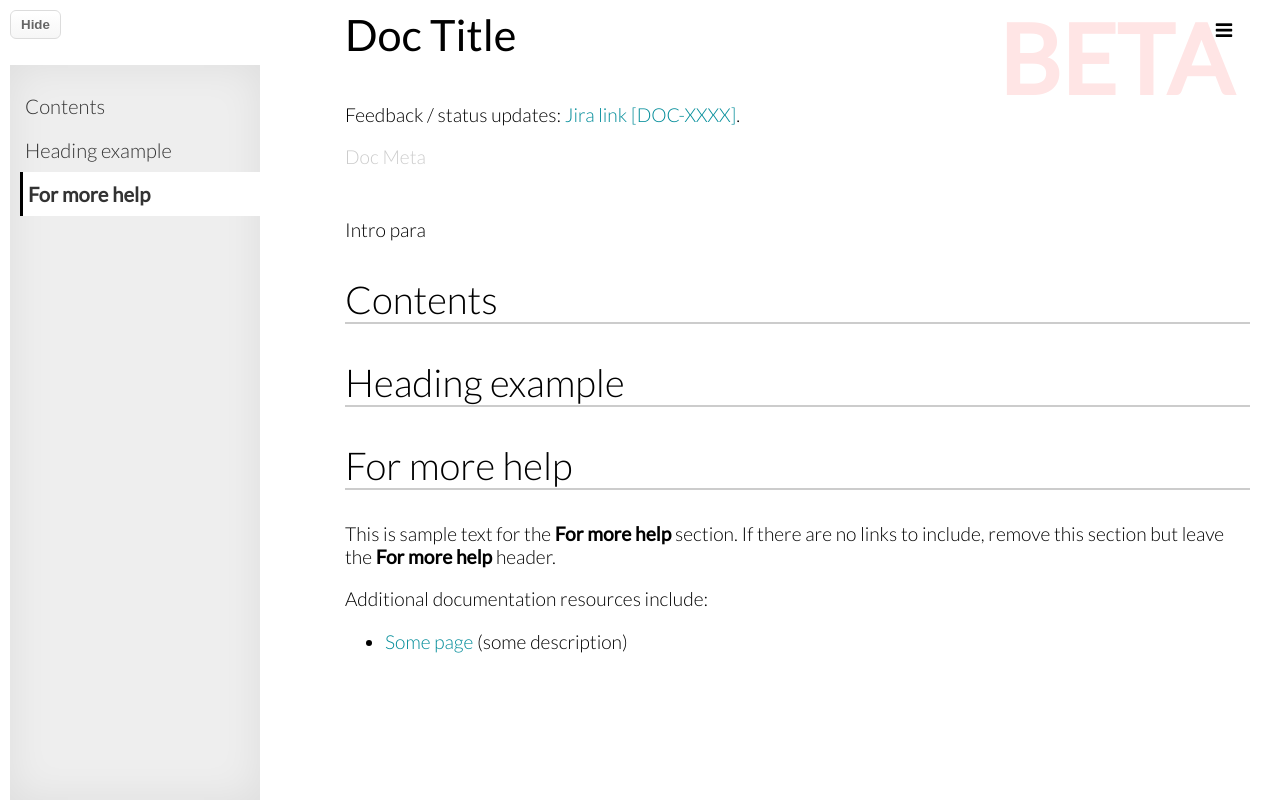
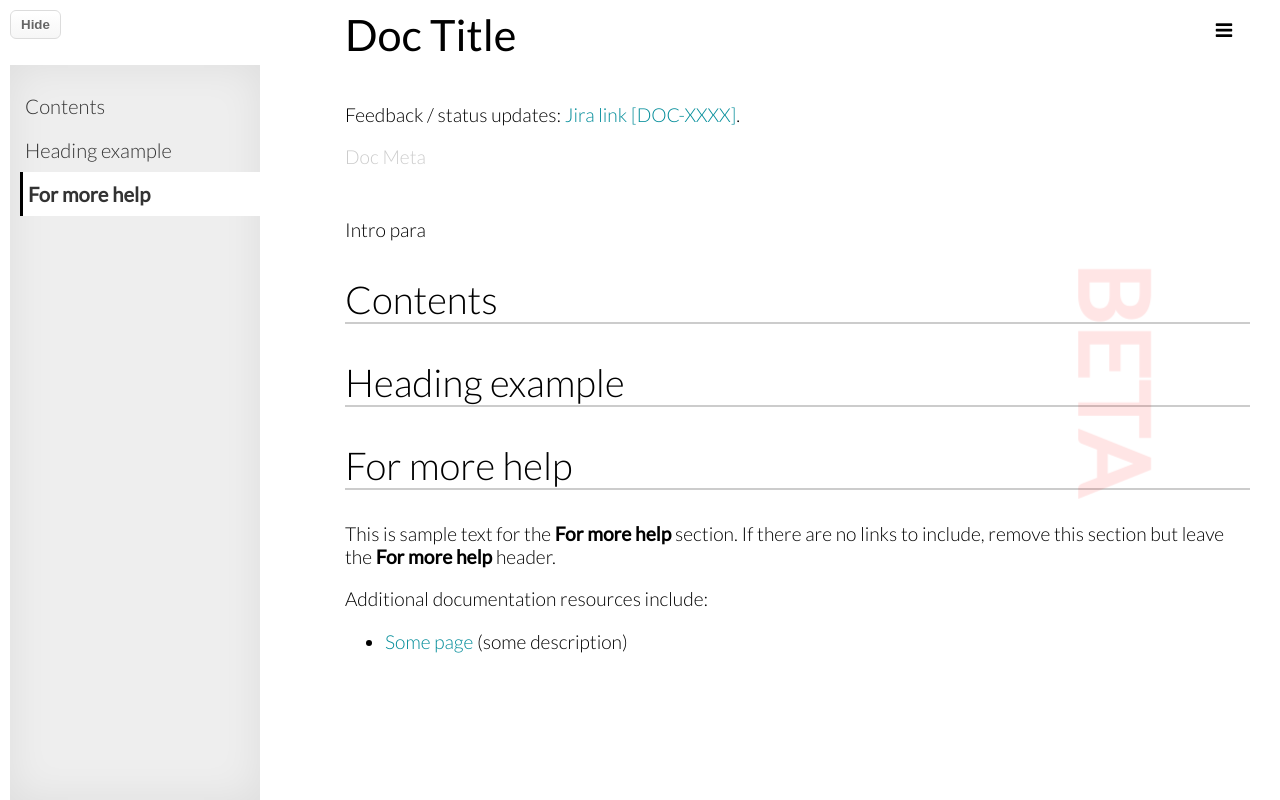
Before and after one commit to roadlittledawn/web-doc-template, a PHP site: page /docs/doc-collab-template.html in a window 1280 px wide. Run offline with PHP 8.4, Linux system fonts and the light colour scheme; some libraries are stand-ins or nearby versions.

Commit message:
watermark tweak
would need to move that div outside main container div for zoom indexing

```diff
--- a/style.css
+++ b/style.css
@@ -84,14 +84,19 @@ h3 {
 	opacity: .25;
 }
 
-  #watermark {
+ #watermark {
     font-size: 5em;
     color: red;
     font-weight: bold;
-    position: fixed; top: 0; right: .5em;
+    position: fixed; top: 40%; right: .5em;
     opacity: 0.10; filter:alpha(opacity=10);
     z-index: 1;
     overflow: visible;
+    /* Safari */
+-webkit-transform: rotate(90deg);
+
+/* Firefox */
+-moz-transform: rotate(90deg);
     }
 
 table, td {
```
